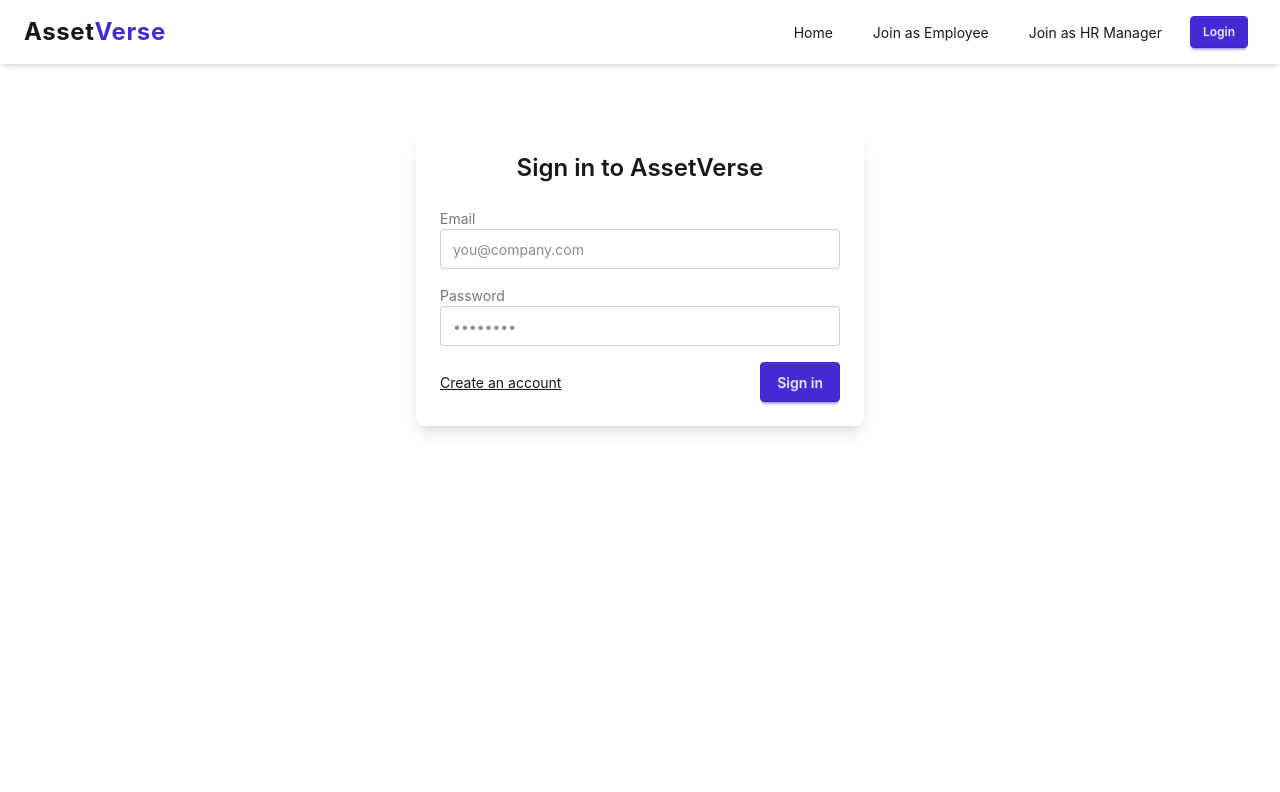
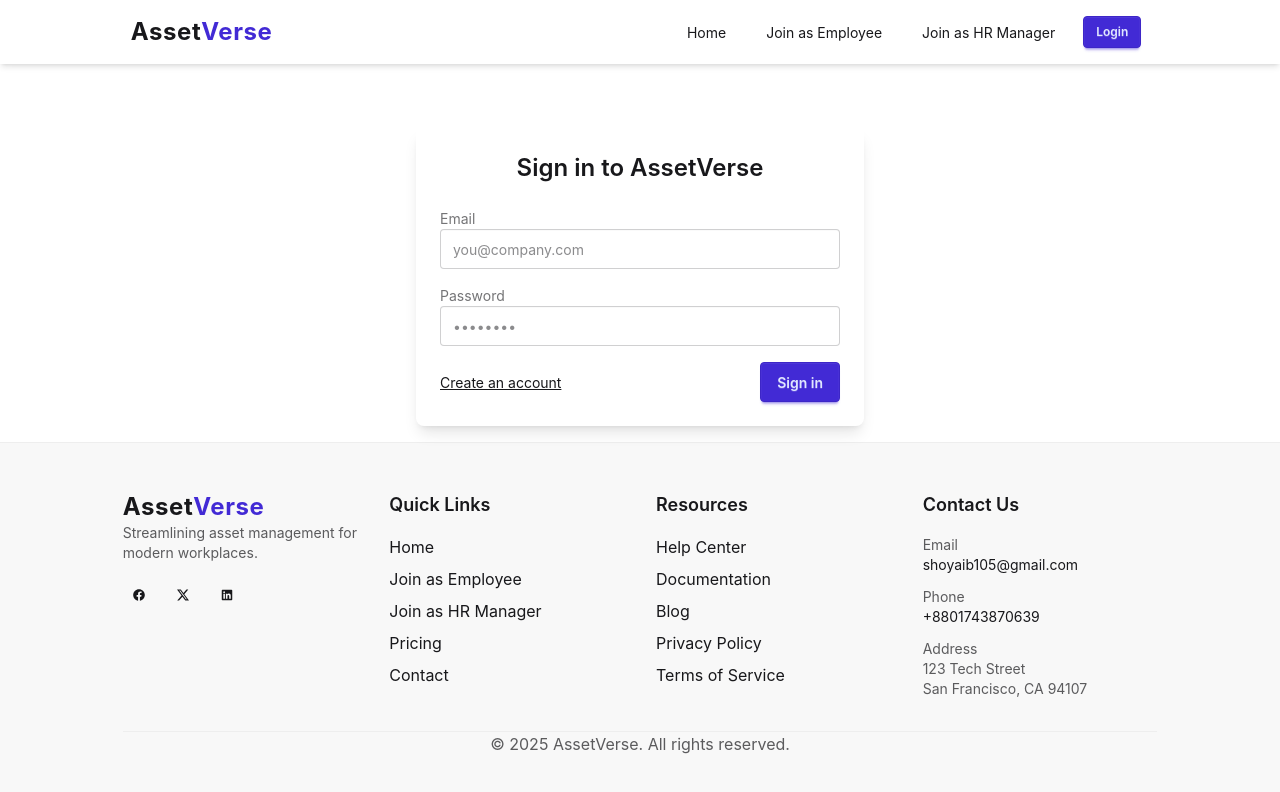
Before and after one commit to Shoybit/AssetVerse, a React (Vite) app: page /login in a window 1280 px wide. Shown: the top 792 px of the page. Built offline with nearby package versions, Linux system fonts and the light colour scheme; no server answers.

Commit message:
Footer added and  Customize

```diff
--- a/package.json
+++ b/package.json
@@ -16,6 +16,7 @@
     "react": "^19.2.0",
     "react-dom": "^19.2.0",
     "react-hook-form": "^7.68.0",
+    "react-icons": "^5.5.0",
     "react-router": "^7.10.1",
     "react-toastify": "^11.0.5",
     "recharts": "^3.5.1",
--- a/src/App.jsx
+++ /dev/null
@@ -1,65 +0,0 @@
-import React, { useState } from "react";
-
-const Navbar = () => {
-  const [isOpen, setIsOpen] = useState(false);
-
-  return (
-    <nav className="bg-gradient-to-r from-slate-900 to-slate-800 shadow-lg sticky top-0 z-50">
-      <div className="max-w-10/12 mx-auto px-6 py-4 flex items-center justify-between">
-
-        {/* Logo */}
-        <div className="text-white text-2xl font-bold tracking-wide cursor-pointer">
-          Asset<span className="text-sky-400">Verse</span>
-        </div>
-
-        {/* Desktop Links */}
-        <ul className="hidden md:flex items-center gap-8 text-gray-200 font-medium">
-          <li>
-            <a href="/" className="hover:text-sky-400 transition">Home</a>
-          </li>
-          <li>
-            <a href="/join-employee" className="hover:text-sky-400 transition">
-              Join as Employee
-            </a>
-          </li>
-          <li>
-            <a href="/join-hr" className="hover:text-sky-400 transition">
-              Join as HR Manager
-            </a>
-          </li>
-        </ul>
-
-        {/* Mobile Menu Button */}
-        <button
-          onClick={() => setIsOpen(!isOpen)}
-          className="md:hidden text-white text-2xl focus:outline-none"
-        >
-          ☰
-        </button>
-      </div>
-
-      {/* Mobile Menu */}
-      {isOpen && (
-        <div className="md:hidden bg-slate-900 px-6 pb-4">
-          <ul className="flex flex-col gap-4 text-gray-200 font-medium">
-            <li>
-              <a href="/" className="hover:text-sky-400 transition">Home</a>
-            </li>
-            <li>
-              <a href="/join-employee" className="hover:text-sky-400 transition">
-                Join as Employee
-              </a>
-            </li>
-            <li>
-              <a href="/join-hr" className="hover:text-sky-400 transition">
-                Join as HR Manager
-              </a>
-            </li>
-          </ul>
-        </div>
-      )}
-    </nav>
-  );
-};
-
-export default Navbar;
--- /dev/null
+++ b/src/components/Footer.jsx
@@ -0,0 +1,118 @@
+import React from "react";
+import { BsTwitterX } from "react-icons/bs";
+import { FaFacebook, FaLinkedin } from "react-icons/fa";
+import { Link } from "react-router";
+
+export default function Footer() {
+  const currentYear = new Date().getFullYear();
+
+  return (
+    <footer className="bg-base-200 border-t border-base-300">
+      <div className="max-w-10/12 mx-auto px-4 py-12">
+        <div className="grid grid-cols-1 md:grid-cols-2 lg:grid-cols-4 gap-8">
+
+          {/* Company Info */}
+          <div className="space-y-4">
+
+          <Link to="/" className="text-2xl font-bold tracking-wide">
+            Asset<span className="text-primary">Verse</span>
+          </Link>
+
+
+            <p className="text-sm text-base-content/70">
+              Streamlining asset management for modern workplaces.
+            </p>
+
+            <div className="flex gap-3">
+              <a
+                href="#"
+                className="btn btn-circle btn-ghost btn-sm"
+                aria-label="Follow us on Facebook"
+                title="Facebook"
+                rel="noopener noreferrer"
+              >
+                <FaFacebook />
+
+              </a>
+
+              <a
+                href="#"
+                className="btn btn-circle btn-ghost btn-sm"
+                aria-label="Follow us on Twitter"
+                title="Twitter"
+                rel="noopener noreferrer"
+              >
+               <BsTwitterX/>
+
+              </a>
+
+              <a
+                href="#"
+                className="btn btn-circle btn-ghost btn-sm"
+                aria-label="Follow us on LinkedIn"
+                title="LinkedIn"
+                rel="noopener noreferrer"
+              >
+                <FaLinkedin />
+              </a>
+            </div>
+          </div>
+
+          {/* Quick Links */}
+          <div>
+            <h3 className="text-lg font-semibold mb-4">Quick Links</h3>
+            <ul className="space-y-2">
+              <li><Link to="/" className="link link-hover">Home</Link></li>
+              <li><Link to="/register-employee" className="link link-hover">Join as Employee</Link></li>
+              <li><Link to="/register-hr" className="link link-hover">Join as HR Manager</Link></li>
+              <li><Link to="/pricing" className="link link-hover">Pricing</Link></li>
+              <li><Link to="/contact" className="link link-hover">Contact</Link></li>
+            </ul>
+          </div>
+
+          {/* Resources */}
+          <div>
+            <h3 className="text-lg font-semibold mb-4">Resources</h3>
+            <ul className="space-y-2">
+              <li><Link to="/help" className="link link-hover">Help Center</Link></li>
+              <li><Link to="/docs" className="link link-hover">Documentation</Link></li>
+              <li><Link to="/blog" className="link link-hover">Blog</Link></li>
+              <li><Link to="/privacy" className="link link-hover">Privacy Policy</Link></li>
+              <li><Link to="/terms" className="link link-hover">Terms of Service</Link></li>
+            </ul>
+          </div>
+
+          {/* Contact Info */}
+          <div>
+            <h3 className="text-lg font-semibold mb-4">Contact Us</h3>
+            <div className="space-y-3 text-sm">
+              <div>
+                <p className="text-sm text-base-content/70">Email</p>
+                <a href="mailto:support@assetverse.com" className="link link-hover">shoyaib105@gmail.com</a>
+              </div>
+
+              <div>
+                <p className="text-sm text-base-content/70">Phone</p>
+                <a href="tel:+18005551234" className="link link-hover">+8801743870639</a>
+              </div>
+
+              <div>
+                <p className="text-sm text-base-content/70">Address</p>
+                <address className="not-italic text-base-content/70 text-sm">
+                  123 Tech Street<br />
+                  San Francisco, CA 94107
+                </address>
+              </div>
+            </div>
+          </div>
+        </div>
+
+        {/* Copyright */}
+        <div className="border-t border-base-300 mt-8  text-center">
+          <p className="text-base-content/70">© {currentYear} AssetVerse. All rights reserved.</p>
+
+        </div>
+      </div>
+    </footer>
+  );
+}
--- a/src/components/Navbar.jsx
+++ b/src/components/Navbar.jsx
@@ -18,7 +18,7 @@ export default function Navbar() {
 
   return (
     <nav className="bg-base-100 shadow-md sticky top-0 z-50">
-      <div className="max-w-7xl mx-auto px-4 lg:px-6 h-16 flex items-center">
+      <div className="max-w-10/12 mx-auto px-4 lg:px-6 h-16 flex items-center">
 
         {/*LEFT: Logo */}
         <div className="flex items-center">
--- a/src/components/NavbarLayout.jsx
+++ b/src/components/NavbarLayout.jsx
@@ -2,6 +2,7 @@
 import React from 'react';
 import { Outlet } from 'react-router';
 import Navbar from './Navbar';
+import Footer from './Footer';
 
 export default function NavbarLayout() {
   return (
@@ -10,6 +11,7 @@ export default function NavbarLayout() {
       <main className="container mx-auto p-4">
         <Outlet />
       </main>
+      <Footer></Footer>
     </div>
   );
 }
```
Also changed, not shown: 1 other file (tests, documents, lock files or other folders).
